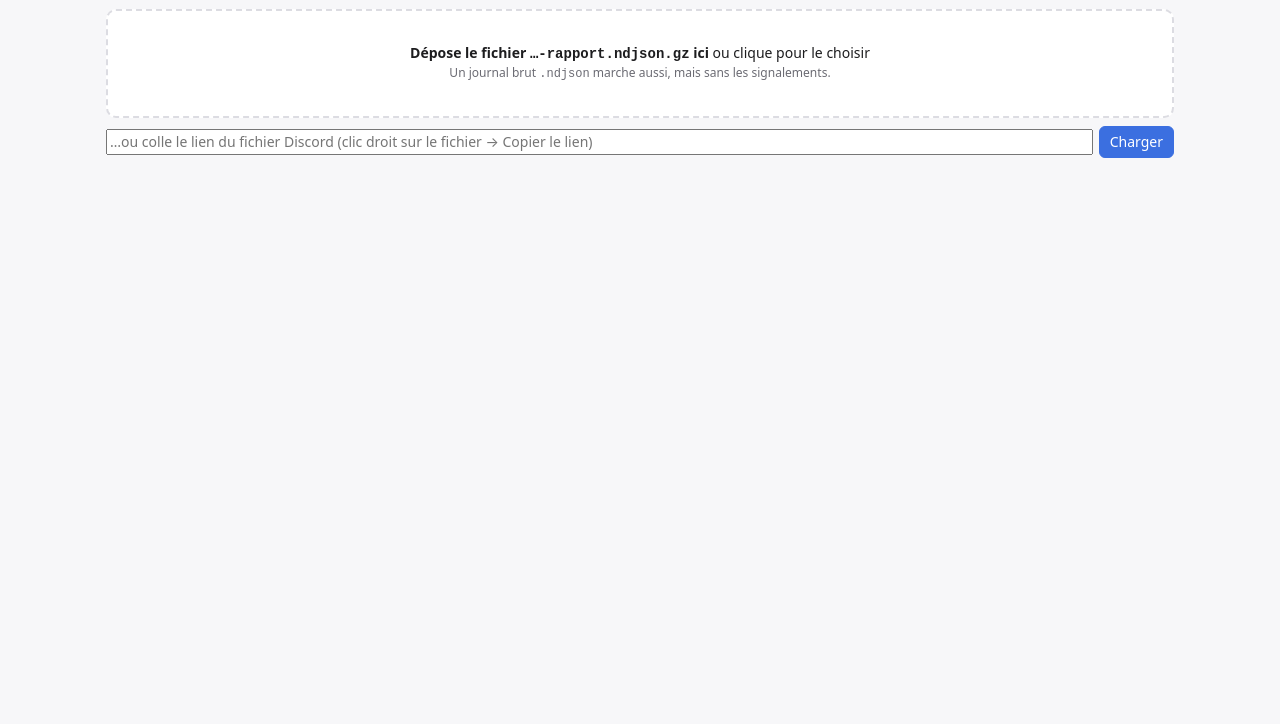
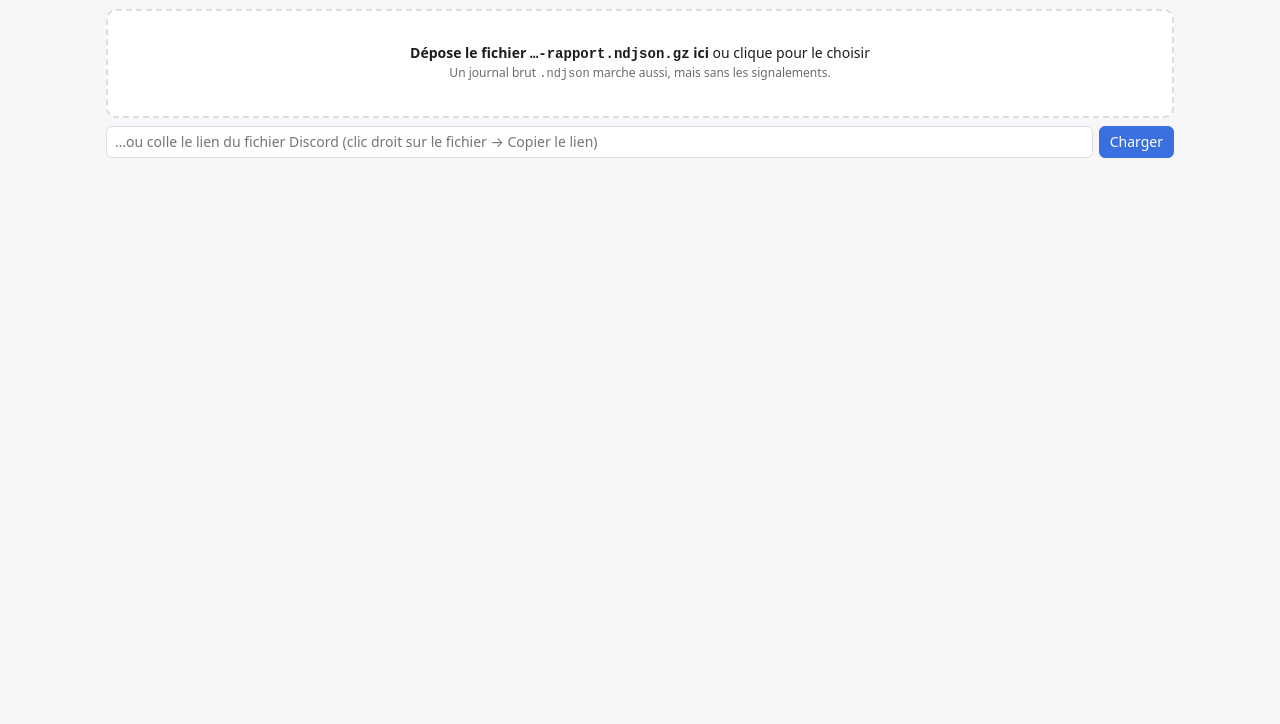
Before and after one commit to Luclyoko/antijeu-viewer, a plain HTML site: page index.html in a window 1280 px wide. Shown: the part 76-800 px from the top of the page. Drawn offline with Linux system fonts and the light colour scheme.

Commit message:
fix: champ du lien lisible en thème sombre
Co-Authored-By: Claude Opus 5.5 <noreply@anthropic.com>

```diff
--- a/index.html
+++ b/index.html
@@ -18,7 +18,7 @@ button,input,select{font:inherit;color:inherit}
 button{background:var(--chip);border:1px solid var(--line);border-radius:6px;padding:5px 10px;cursor:pointer}
 button:hover{border-color:var(--acc)}
 button.primary{background:var(--acc);border-color:var(--acc);color:#fff}
-input[type=text],input:not([type]),select{background:var(--card);border:1px solid var(--line);border-radius:6px;padding:5px 8px}
+input[type=text],input[type=url],input:not([type]),select{background:var(--card);border:1px solid var(--line);border-radius:6px;padding:5px 8px}
 .card{background:var(--card);border:1px solid var(--line);border-radius:8px;padding:12px;margin:10px 0}
 #drop{border:2px dashed var(--line);border-radius:10px;padding:32px 16px;text-align:center;background:var(--card);cursor:pointer}
 #drop.over{border-color:var(--acc);background:var(--sel)}
```
